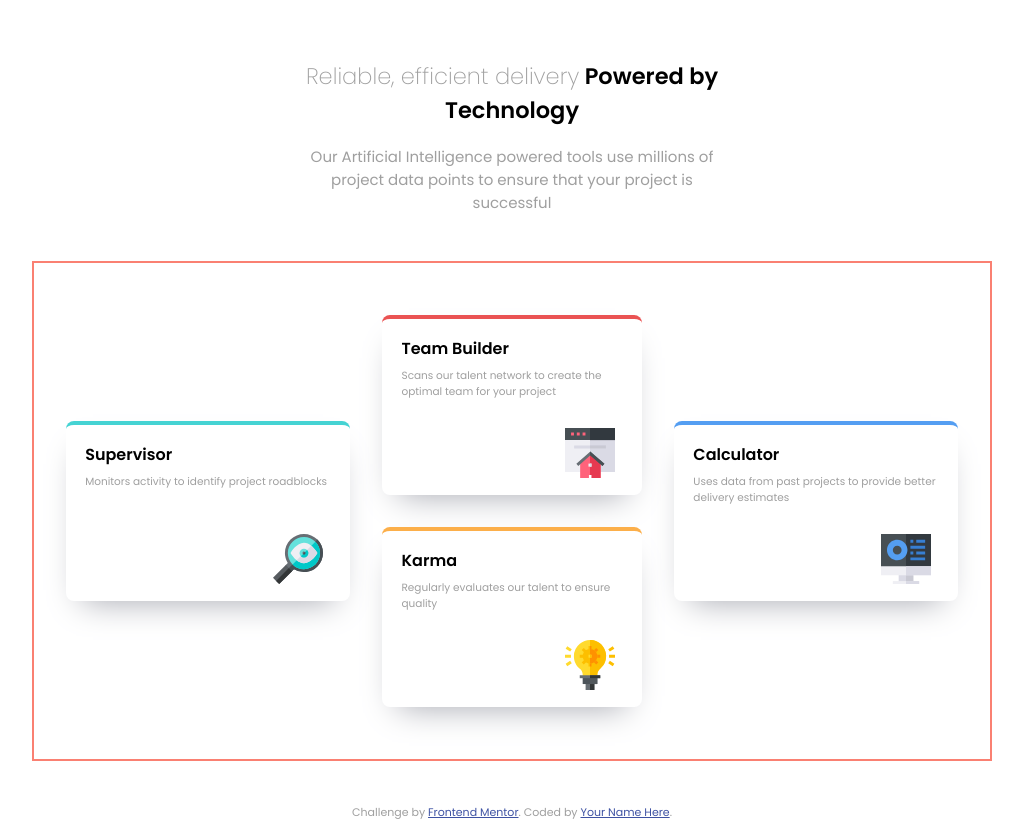
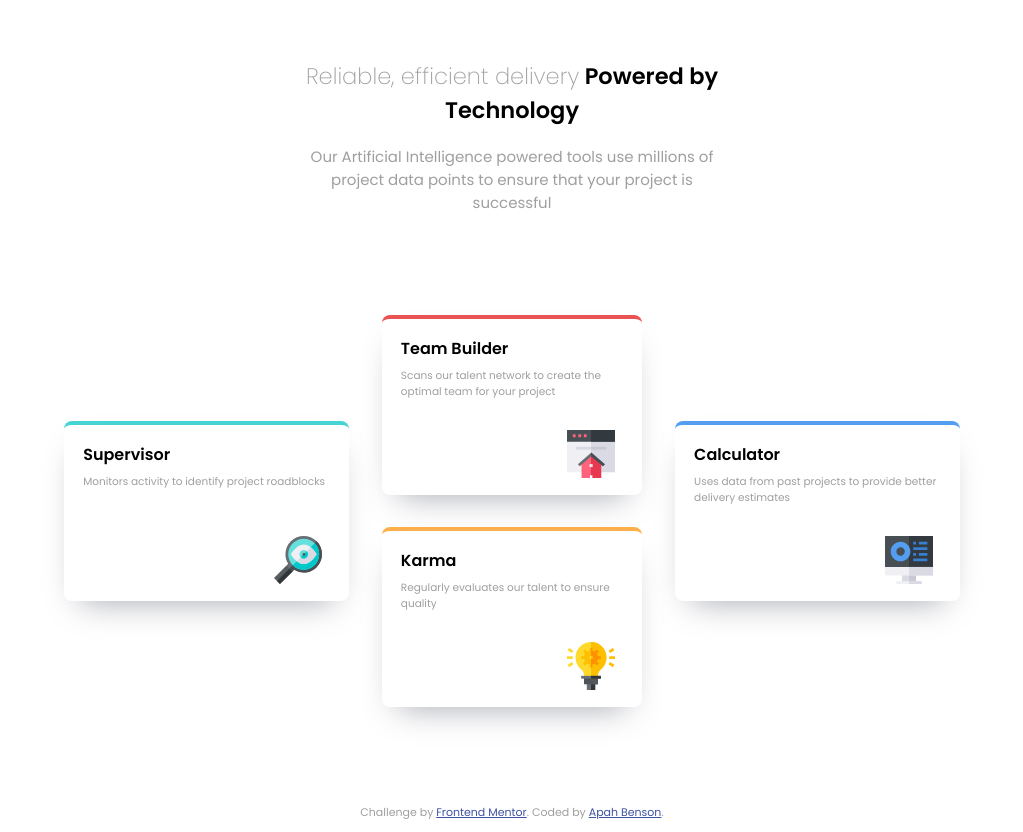
Before and after one commit to apah-dev/four-card-feature-section-master, a plain HTML site: page index.html in a window 1280 px wide. Shown: the whole page, without its empty margins (128-1151 px from the left). Drawn offline with Linux system fonts and the light colour scheme.

Commit message:
made some changes

```diff
--- a/index.html
+++ b/index.html
@@ -102,7 +102,7 @@
       }
 
       .tools-icon {
-        width: 50px;
+        max-width: 3rem;
       }
 
       .second-section .tools:nth-of-type(1) {
@@ -142,7 +142,6 @@
           flex-direction: row;
           align-items: center;
           gap: 0rem;
-          border: 2px solid salmon;
           height: 500px;
           padding: 2rem;
           width: 80%;
@@ -245,7 +244,7 @@
         Challenge by
         <a href="https://www.frontendmentor.io?ref=challenge" target="_blank"
           >Frontend Mentor</a
-        >. Coded by <a href="#">Your Name Here</a>.
+        >. Coded by <a href="#">Apah Benson</a>.
       </p>
     </footer>
   </body>
```
